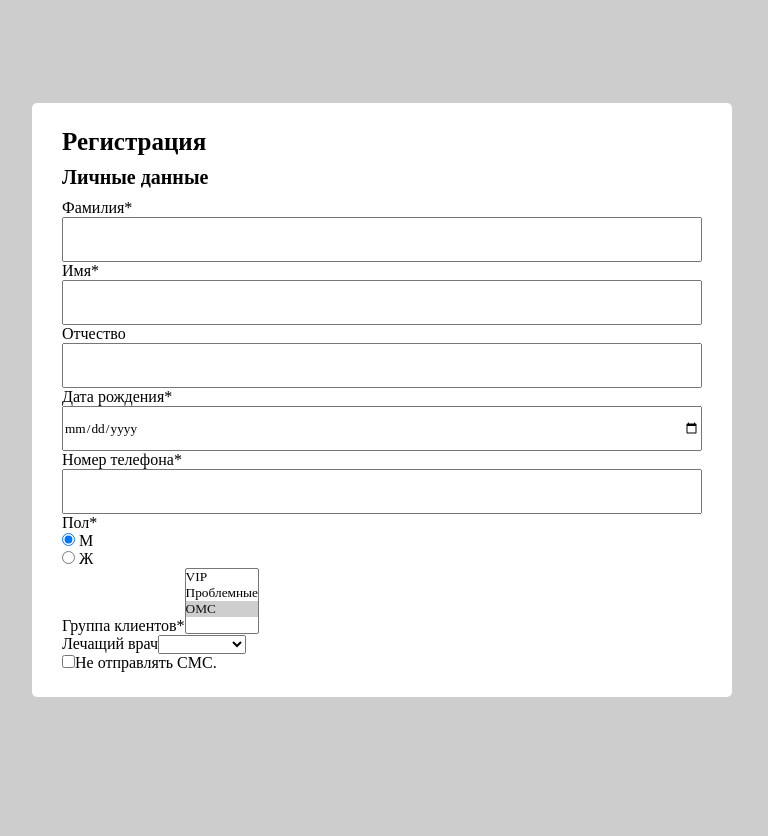
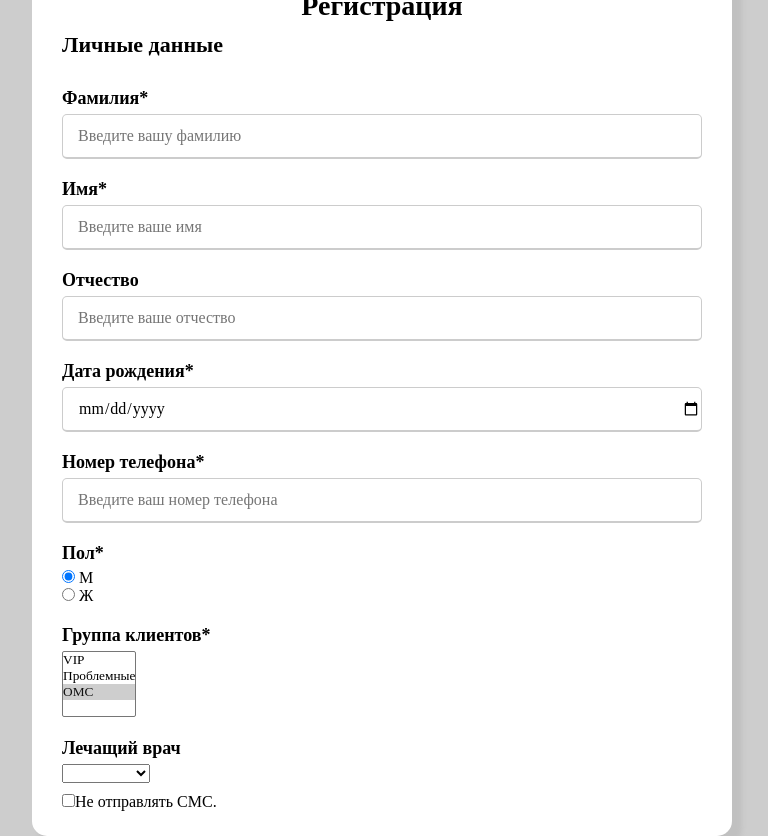
Before and after one commit to AlmelK/VueForm, a Vue app: page / in a window 1280 px wide. Shown: the whole page, without its empty margins (258-1026 px from the left). Before the commit the page ends 800 px from the top, so only its background shows below. Built offline with nearby package versions, Linux system fonts and the light colour scheme.

Commit message:
add some styles 2

```diff
--- a/src/components/HelloWorld.vue
+++ b/src/components/HelloWorld.vue
@@ -7,23 +7,23 @@
 
         <div class="form-group">
           <label for="surName">Фамилия*</label>
-          <input type="text" id="surName" v-model="surname" />
+          <input type="text" id="surName" v-model="surname" placeholder="Введите вашу фамилию"/>
         </div>
         <div class="form-group">
           <label for="name">Имя*</label>
-          <input type="text" id="name" v-model="clientName" />
+          <input type="text" id="name" v-model="clientName" placeholder="Введите ваше имя"/>
         </div>
         <div class="form-group">
           <label for="third_name">Отчество</label>
-          <input type="text" id="third_name" v-model="thirdName" />
+          <input type="text" id="third_name" v-model="thirdName" placeholder="Введите ваше отчество"/>
         </div>
         <div class="form-group">
           <label for="birth_day">Дата рождения*</label>
-          <input type="date" id="birth_day" v-model="birthday" />
+          <input type="date" id="birth_day" v-model="birthday" placeholder="Введите вашу дату рождения"/>
         </div>
         <div class="form-group">
           <label for="phone">Номер телефона*</label>
-          <input type="tel" id="phone" v-model="phoneNumber" />
+          <input type="tel" id="phone" v-model="phoneNumber" placeholder="Введите ваш номер телефона"/>
         </div>
         <div class="form-group-radio">
           <label for="chooseGender">Пол*</label>
@@ -127,16 +127,23 @@ export default {
 <!-- Add "scoped" attribute to limit CSS to this component only -->
 <style scoped lang="sass">
 $bottomPadTitle: 10px
+%form-group-labels
+  display: block
+  font-size: 18px
+  font-weight: 600
+  margin-bottom: 5px
 
 .root
   min-width: 700px
   width: 100%
   background: #fff
   padding: 25px 30px
-  border-radius: 5px
+  border-radius: 15px
+  box-shadow: 8px 8px 5px 2px #c0c0c0
 
   .title
-    font-size: 25px
+    text-align: center
+    font-size: 28px
     font-weight: 600
     position: relative
     padding-bottom: $bottomPadTitle
@@ -144,7 +151,7 @@ $bottomPadTitle: 10px
   .sign-up
 
     .title2
-      font-size: 20px
+      font-size: 22px
       font-weight: 600
       padding-bottom: $bottomPadTitle
 
@@ -153,9 +160,38 @@ $bottomPadTitle: 10px
       justify-content: space-between
 
       .form-group
+        margin: 20px 0 10px 0
         width: 100%
+
+        label
+          @extend %form-group-labels
 
         input
           height: 45px
           width: 100%
+          outline: none
+          border-radius: 5px
+          border: 1px solid #ccc
+          padding-left: 15px
+          font-size: 16px
+          border-bottom-width: 2px
+          transition: all 0.3s ease
+
+          &:focus
+            border-color: #696969
+
+      .form-group-radio
+        margin: 20px 0 10px 0
+        width: 100%
+
+        label
+          @extend %form-group-labels
+
+        #chooseGender
+          width: 80%
+          display: inline-block
+          justify-content: space-around
+
+
+
 </style>
```
